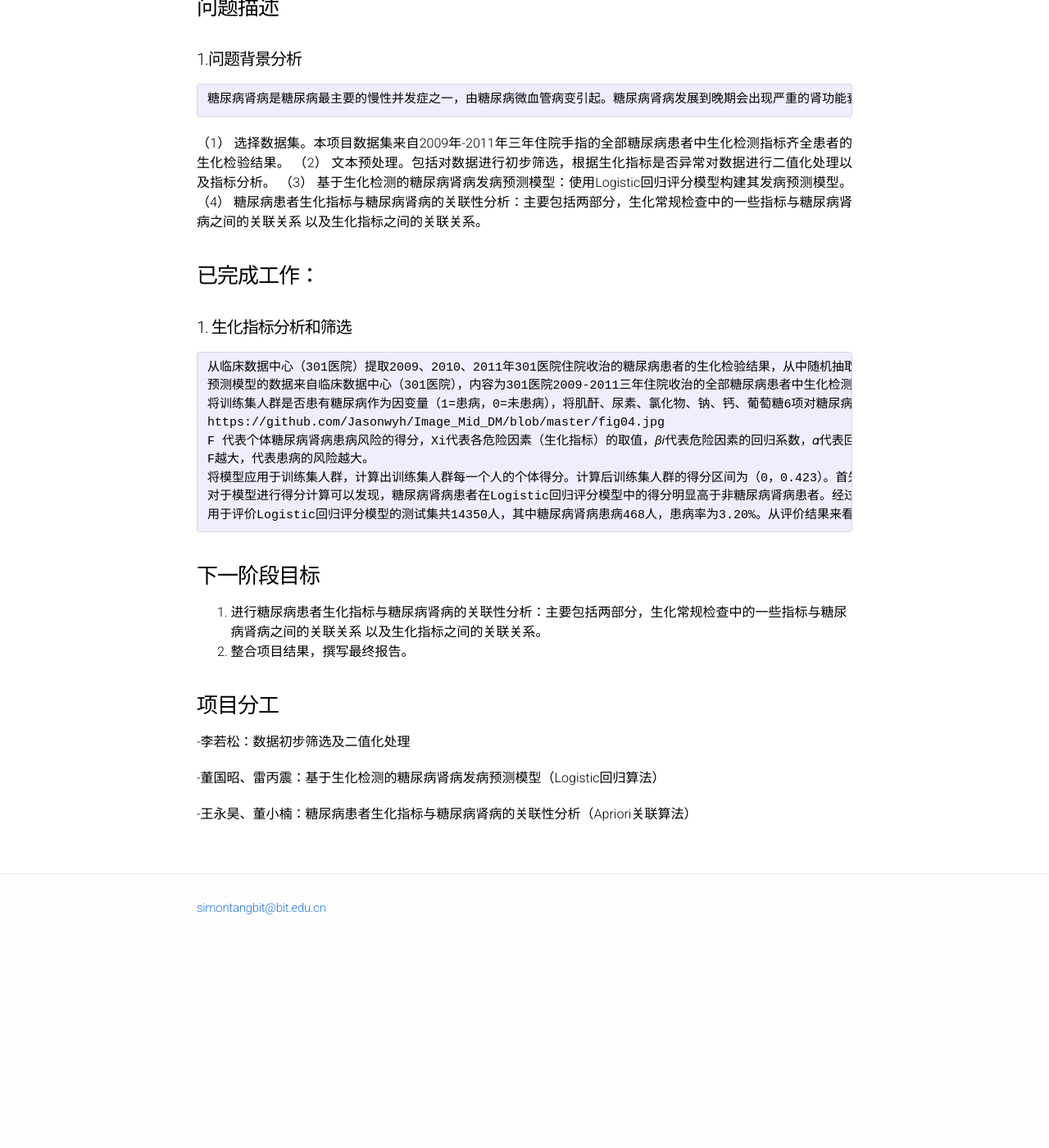
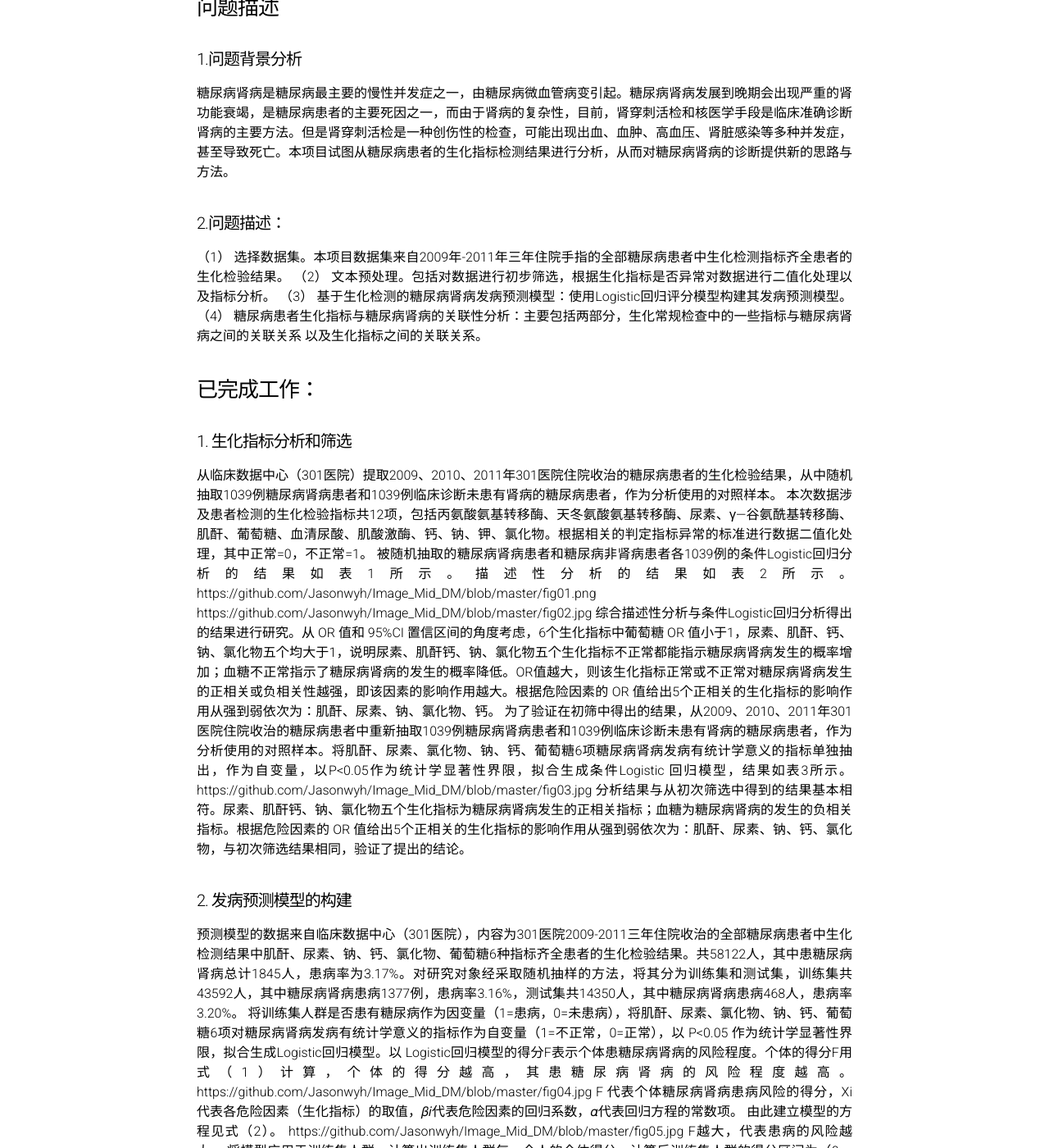
Before and after one commit to BITDM/bitdm.github.io, a Jekyll site: the page built from 2017/projects/P11/midterm.md, in a window 1280 px wide and 1400 px high, scrolled down 409 px. Shown: the whole window at 82% size. Built offline with Jekyll 4.4.1, drawn with Linux system fonts in a browser that asks for light colours; our own code applies the rules of GitHub Pages for plain Markdown files; before the commit the page ends 1573 px from its top, so only the background shows below that; some of the changed lines change nothing that is shown; some of the changed text lies outside the part shown.

Commit message:
Update midterm.md

```diff
--- a/2017/projects/P11/midterm.md
+++ b/2017/projects/P11/midterm.md
@@ -19,7 +19,7 @@
 
 #### 1.问题背景分析
 
-    糖尿病肾病是糖尿病最主要的慢性并发症之一，由糖尿病微血管病变引起。糖尿病肾病发展到晚期会出现严重的肾功能衰竭，是糖尿病患者的主要死因之一，而由于肾病的复杂性，目前，肾穿刺活检和核医学手段是临床准确诊断肾病的主要方法。但是肾穿刺活检是一种创伤性的检查，可能出现出血、血肿、高血压、肾脏感染等多种并发症，甚至导致死亡。本项目试图从糖尿病患者的生化指标检测结果进行分析，从而对糖尿病肾病的诊断提供新的思路与方法。
+糖尿病肾病是糖尿病最主要的慢性并发症之一，由糖尿病微血管病变引起。糖尿病肾病发展到晚期会出现严重的肾功能衰竭，是糖尿病患者的主要死因之一，而由于肾病的复杂性，目前，肾穿刺活检和核医学手段是临床准确诊断肾病的主要方法。但是肾穿刺活检是一种创伤性的检查，可能出现出血、血肿、高血压、肾脏感染等多种并发症，甚至导致死亡。本项目试图从糖尿病患者的生化指标检测结果进行分析，从而对糖尿病肾病的诊断提供新的思路与方法。
 #### 2.问题描述：
 
   （1） 选择数据集。本项目数据集来自2009年-2011年三年住院手指的全部糖尿病患者中生化检测指标齐全患者的生化检验结果。
@@ -32,7 +32,7 @@
 
 
 #### 1.	生化指标分析和筛选
-    从临床数据中心（301医院）提取2009、2010、2011年301医院住院收治的糖尿病患者的生化检验结果，从中随机抽取1039例糖尿病肾病患者和1039例临床诊断未患有肾病的糖尿病患者，作为分析使用的对照样本。
+从临床数据中心（301医院）提取2009、2010、2011年301医院住院收治的糖尿病患者的生化检验结果，从中随机抽取1039例糖尿病肾病患者和1039例临床诊断未患有肾病的糖尿病患者，作为分析使用的对照样本。
 本次数据涉及患者检测的生化检验指标共12项，包括丙氨酸氨基转移酶、天冬氨酸氨基转移酶、尿素、γ—谷氨酰基转移酶、肌酐、葡萄糖、血清尿酸、肌酸激酶、钙、钠、钾、氯化物。根据相关的判定指标异常的标准进行数据二值化处理，其中正常=0，不正常=1。
 被随机抽取的糖尿病肾病患者和糖尿病非肾病患者各1039例的条件Logistic回归分析的结果如表1所示。描述性分析的结果如表2所示。
 https://github.com/Jasonwyh/Image_Mid_DM/blob/master/fig01.png
@@ -42,9 +42,9 @@
 https://github.com/Jasonwyh/Image_Mid_DM/blob/master/fig03.jpg
 分析结果与从初次筛选中得到的结果基本相符。尿素、肌酐钙、钠、氯化物五个生化指标为糖尿病肾病发生的正相关指标；血糖为糖尿病肾病的发生的负相关指标。根据危险因素的 OR 值给出5个正相关的生化指标的影响作用从强到弱依次为：肌酐、尿素、钠、钙、氯化物，与初次筛选结果相同，验证了提出的结论。
 #### 2.	发病预测模型的构建
-    预测模型的数据来自临床数据中心（301医院），内容为301医院2009-2011三年住院收治的全部糖尿病患者中生化检测结果中肌酐、尿素、钠、钙、氯化物、葡萄糖6种指标齐全患者的生化检验结果。共58122人，其中患糖尿病肾病总计1845人，患病率为3.17%。对研究对象经采取随机抽样的方法，将其分为训练集和测试集，训练集共43592人，其中糖尿病肾病患病1377例，患病率3.16%，测试集共14350人，其中糖尿病肾病患病468人，患病率3.20%。
-    将训练集人群是否患有糖尿病作为因变量（1=患病，0=未患病），将肌酐、尿素、氯化物、钠、钙、葡萄糖6项对糖尿病肾病发病有统计学意义的指标作为自变量（1=不正常，0=正常），以 P<0.05 作为统计学显著性界限，拟合生成Logistic回归模型。以 Logistic回归模型的得分F表示个体患糖尿病肾病的风险程度。个体的得分F用式（1）计算，个体的得分越高，其患糖尿病肾病的风险程度越高。
-    https://github.com/Jasonwyh/Image_Mid_DM/blob/master/fig04.jpg
+预测模型的数据来自临床数据中心（301医院），内容为301医院2009-2011三年住院收治的全部糖尿病患者中生化检测结果中肌酐、尿素、钠、钙、氯化物、葡萄糖6种指标齐全患者的生化检验结果。共58122人，其中患糖尿病肾病总计1845人，患病率为3.17%。对研究对象经采取随机抽样的方法，将其分为训练集和测试集，训练集共43592人，其中糖尿病肾病患病1377例，患病率3.16%，测试集共14350人，其中糖尿病肾病患病468人，患病率3.20%。
+将训练集人群是否患有糖尿病作为因变量（1=患病，0=未患病），将肌酐、尿素、氯化物、钠、钙、葡萄糖6项对糖尿病肾病发病有统计学意义的指标作为自变量（1=不正常，0=正常），以 P<0.05 作为统计学显著性界限，拟合生成Logistic回归模型。以 Logistic回归模型的得分F表示个体患糖尿病肾病的风险程度。个体的得分F用式（1）计算，个体的得分越高，其患糖尿病肾病的风险程度越高。
+https://github.com/Jasonwyh/Image_Mid_DM/blob/master/fig04.jpg
     F 代表个体糖尿病肾病患病风险的得分，Xi代表各危险因素（生化指标）的取值，𝛽𝑖代表危险因素的回归系数，𝛼代表回归方程的常数项。
 由此建立模型的方程见式（2）。
 https://github.com/Jasonwyh/Image_Mid_DM/blob/master/fig05.jpg
@@ -56,7 +56,7 @@
     对于模型进行得分计算可以发现，糖尿病肾病患者在Logistic回归评分模型中的得分明显高于非糖尿病肾病患者。经过卡方检验，两者的得分差异具有统计学意义。
 通过对于模型的临界值进行结果预测发现，当临界分值为0.03时，约登指数最大，为0.737，故视0.03为临界阈值，即视分值大于0.03为患病，小于0.03为未患病。
 当Logistic回归评分模型的临界阈值为0.03时，对模型进行评价。可得预测结果统计如表所示：
-https://github.com/Jasonwyh/Image_Mid_DM/blob/master/fig08.jpg
+Image_Mid_DM/fig08.jpg
 模型的评价结果为：
 正确率（Accuracy）：A=89.60%；
 灵敏度（Sensitivity）：Se =85.04%；
@@ -65,8 +65,8 @@
     用于评价Logistic回归评分模型的测试集共14350人，其中糖尿病肾病患病468人，患病率为3.20%。从评价结果来看，Logistic回归评分模型的正确率与特异度分别为89.60%和89.76%，处于比较高的水平，可以用于糖尿病患者群体的糖尿病肾病的筛查工作。
 
 ### 下一阶段目标
-1.	进行糖尿病患者生化指标与糖尿病肾病的关联性分析：主要包括两部分，生化常规检查中的一些指标与糖尿病肾病之间的关联关系 以及生化指标之间的关联关系。
-2.	整合项目结果，撰写最终报告。
+1.进行糖尿病患者生化指标与糖尿病肾病的关联性分析：主要包括两部分，生化常规检查中的一些指标与糖尿病肾病之间的关联关系 以及生化指标之间的关联关系。
+2.整合项目结果，撰写最终报告。
 
 ### 项目分工
 
```
